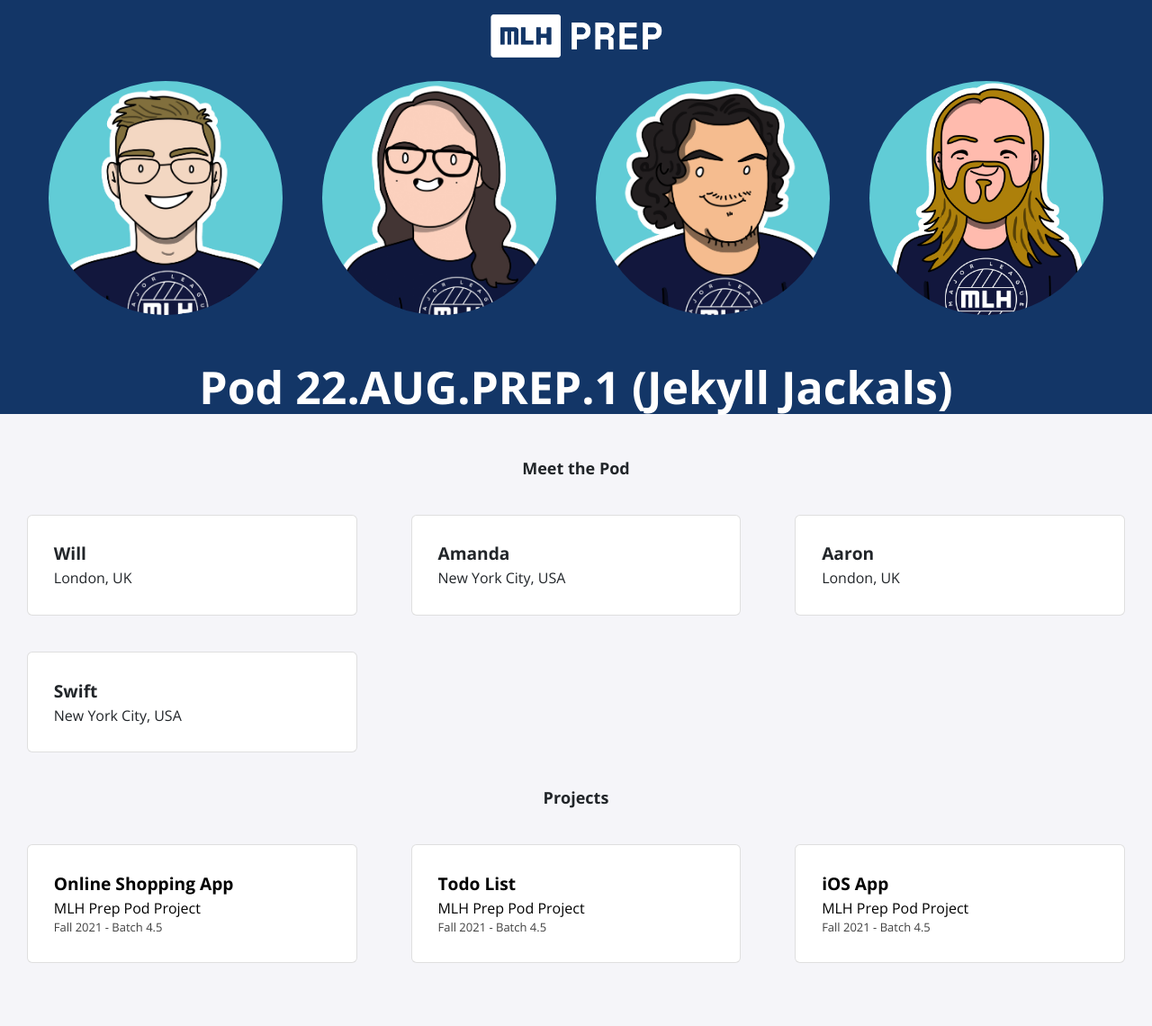
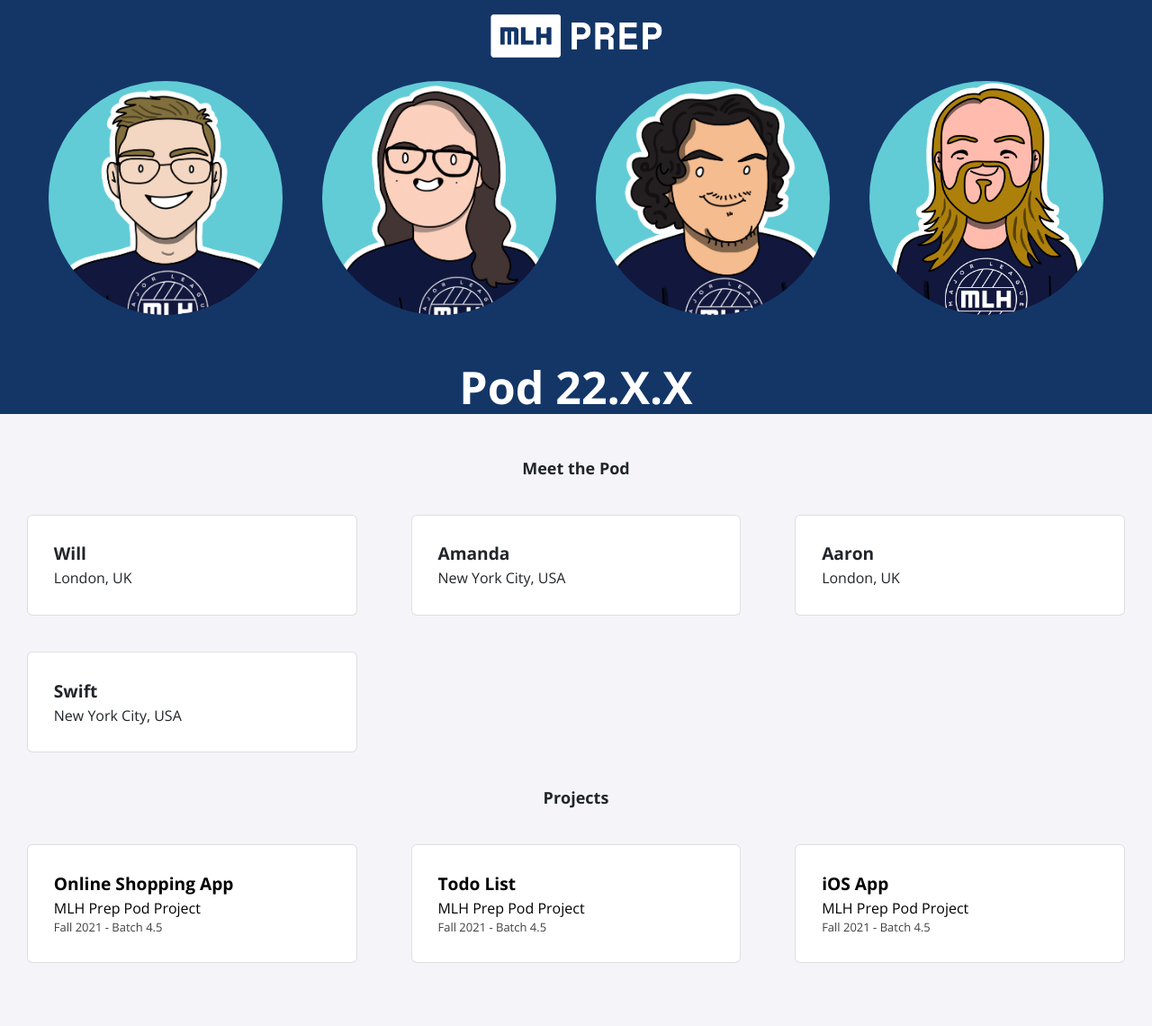
Before and after one commit to MLH-Fellowship/prep-portfolio-22.AUG.PREP.1, a Jekyll site: the page built from index.html, in a window 1280 px wide. Shown: the whole page at 90% size. Built offline with Jekyll 4.4.1, drawn with Linux system fonts in a browser that asks for light colours; nearby versions of some CDN libraries.

Commit message:
Update _config.yml

```diff
--- a/_config.yml
+++ b/_config.yml
@@ -1,4 +1,4 @@
-title: "Pod 22.AUG.PREP.1 (Jekyll Jackals)"
+title: "Pod 22.X.X"
 email: fellowship@mlh.io
 description: >- # this means to ignore newlines until "baseurl:"
   This is my portfolio website!
```
